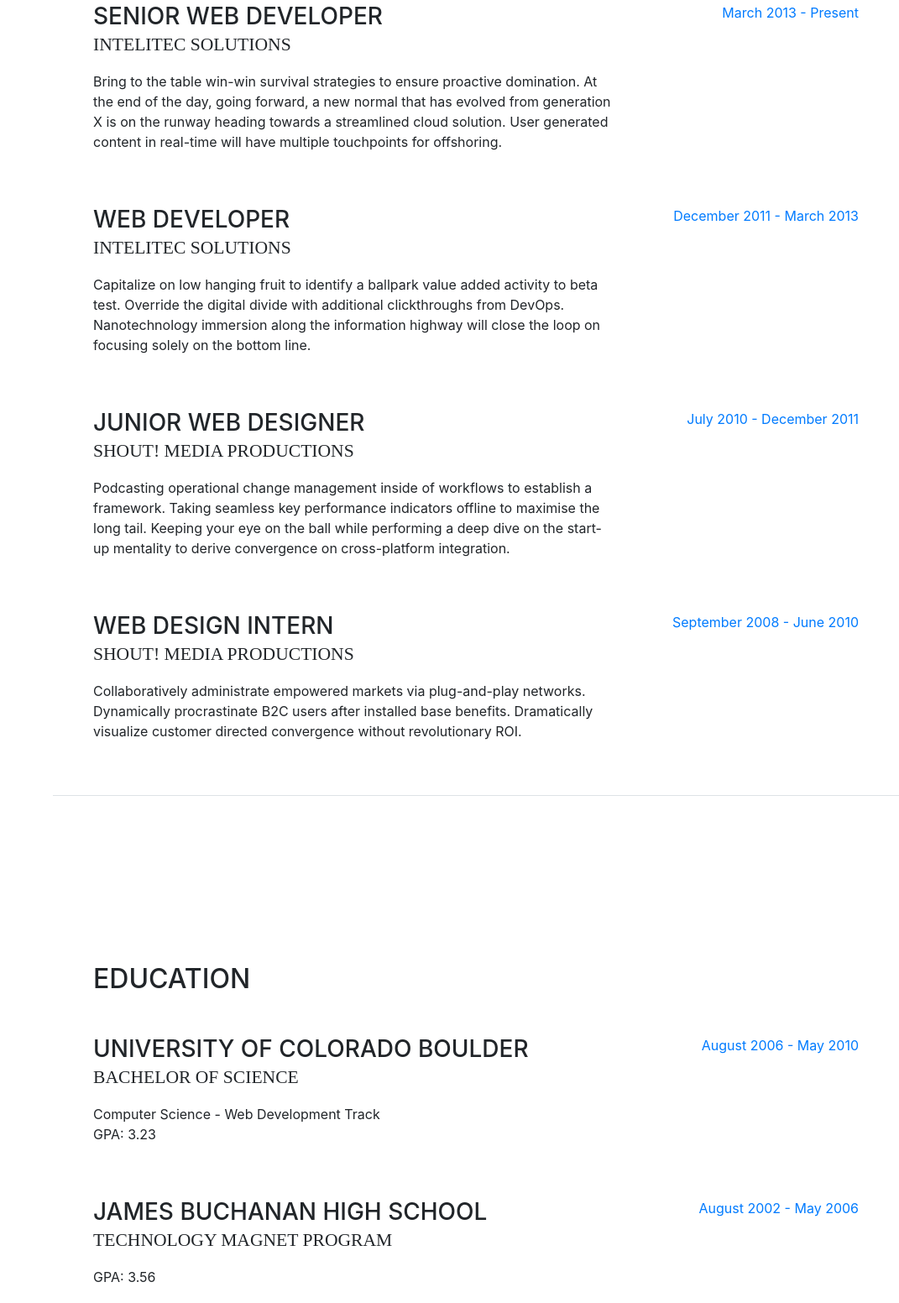
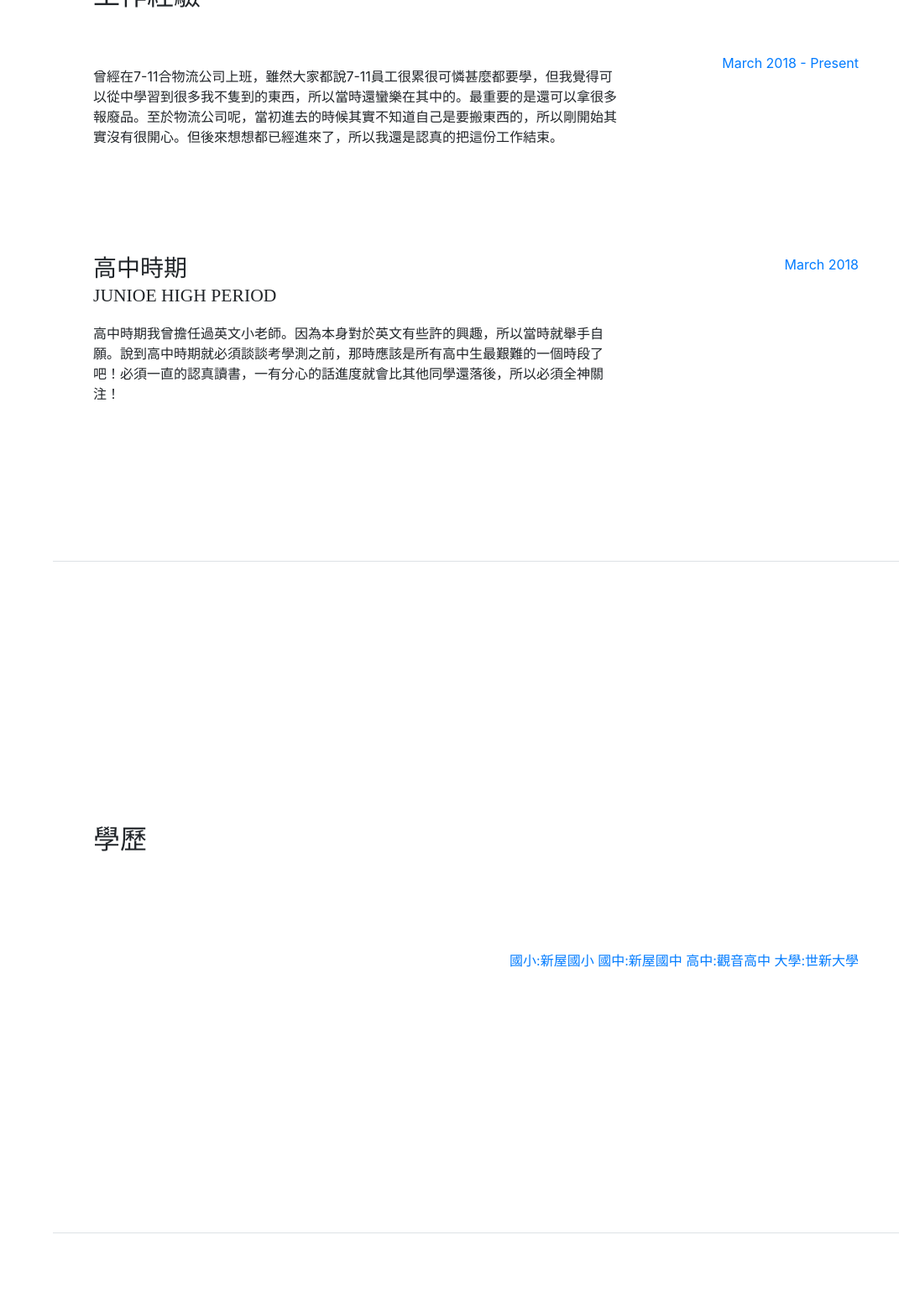
Before and after one commit to liaopoyi/liaopoyi.github.io, a website with bundled scripts: page index.html in a window 1280 px wide. Shown: the part 931-2483 px from the top of the page at 84% size, without its empty margins (209-1280 px from the left). Built offline with nearby package versions, Linux system fonts and the light colour scheme; a web font is replaced by a local one.

Commit message:
Add files via upload

```diff
--- a/index.html
+++ b/index.html
@@ -8,7 +8,7 @@
     <meta name="description" content="">
     <meta name="author" content="">
 
-    <title>Resume - Start Bootstrap Theme</title>
+    <title>廖柏毅的個人檔案</title>
 
     <!-- Bootstrap core CSS -->
     <link href="vendor/bootstrap/css/bootstrap.min.css" rel="stylesheet">
@@ -22,7 +22,7 @@
 
     <!-- Custom styles for this template -->
     <link href="css/resume.min.css" rel="stylesheet">
-
+<link href="css/new 1.css" rel="stylesheet">
   </head>
 
   <body id="page-top">
@@ -71,7 +71,7 @@
           <div class="subheading mb-5">世新大學資訊傳播學系 +886975293485
             <a href="mailto:name@email.com">xz123xz123x20@yahoo.com.tw</a>
           </div>
-          <p class="mb-5">大家好我是廖柏毅</p>
+          <p class="mb-5">大家好我是廖柏毅，就讀台北世新大學資訊傳播學系一年級。我來自桃園，興趣是聽音樂。喜歡吃一些義士料理。平常喜歡拍照，享受被鏡頭環繞的那種感覺。未來也想朝平面模特發展。期許自己在未來的課業方面能夠更加的進步變得自己理想的自己，謝謝。</p>
           <ul class="list-inline list-social-icons mb-0">
             <li class="list-inline-item">
               <a href="#">
@@ -111,49 +111,52 @@
 
       <section class="resume-section p-3 p-lg-5 d-flex flex-column" id="experience">
         <div class="my-auto">
-          <h2 class="mb-5">Experience</h2>
+          <h2 class="mb-5">工作經驗
+		</h2>
 
           <div class="resume-item d-flex flex-column flex-md-row mb-5">
             <div class="resume-content mr-auto">
-              <h3 class="mb-0">Senior Web Developer</h3>
-              <div class="subheading mb-3">Intelitec Solutions</div>
-              <p>Bring to the table win-win survival strategies to ensure proactive domination. At the end of the day, going forward, a new normal that has evolved from generation X is on the runway heading towards a streamlined cloud solution. User generated content in real-time will have multiple touchpoints for offshoring.</p>
+              <h3 class="mb-0"></h3>
+              <div class="subheading mb-3"></div>
+              <p>曾經在7-11合物流公司上班，雖然大家都說7-11員工很累很可憐甚麼都要學，但我覺得可以從中學習到很多我不隻到的東西，所以當時還蠻樂在其中的。最重要的是還可以拿很多報廢品。至於物流公司呢，當初進去的時候其實不知道自己是要搬東西的，所以剛開始其實沒有很開心。但後來想想都已經進來了，所以我還是認真的把這份工作結束。</p>
             </div>
             <div class="resume-date text-md-right">
-              <span class="text-primary">March 2013 - Present</span>
+              <span class="text-primary">March 2018
+			  - Present</span>
             </div>
           </div>
 
           <div class="resume-item d-flex flex-column flex-md-row mb-5">
             <div class="resume-content mr-auto">
-              <h3 class="mb-0">Web Developer</h3>
-              <div class="subheading mb-3">Intelitec Solutions</div>
-              <p>Capitalize on low hanging fruit to identify a ballpark value added activity to beta test. Override the digital divide with additional clickthroughs from DevOps. Nanotechnology immersion along the information highway will close the loop on focusing solely on the bottom line.</p>
+              <h3 class="mb-0"></h3>
+              <div class="subheading mb-3"></div>
+              <p></p>
             </div>
             <div class="resume-date text-md-right">
-              <span class="text-primary">December 2011 - March 2013</span>
+              <span class="text-primary"></span>
             </div>
           </div>
 
           <div class="resume-item d-flex flex-column flex-md-row mb-5">
             <div class="resume-content mr-auto">
-              <h3 class="mb-0">Junior Web Designer</h3>
-              <div class="subheading mb-3">Shout! Media Productions</div>
-              <p>Podcasting operational change management inside of workflows to establish a framework. Taking seamless key performance indicators offline to maximise the long tail. Keeping your eye on the ball while performing a deep dive on the start-up mentality to derive convergence on cross-platform integration.</p>
+              <h3 class="mb-0">高中時期
+			  </h3>
+              <div class="subheading mb-3">junioe high period</div>
+              <p>高中時期我曾擔任過英文小老師。因為本身對於英文有些許的興趣，所以當時就舉手自願。說到高中時期就必須談談考學測之前，那時應該是所有高中生最艱難的一個時段了吧！必須一直的認真讀書，一有分心的話進度就會比其他同學還落後，所以必須全神關注！</p>
             </div>
             <div class="resume-date text-md-right">
-              <span class="text-primary">July 2010 - December 2011</span>
+              <span class="text-primary">March 2018</span>
             </div>
           </div>
 
           <div class="resume-item d-flex flex-column flex-md-row">
             <div class="resume-content mr-auto">
-              <h3 class="mb-0">Web Design Intern</h3>
-              <div class="subheading mb-3">Shout! Media Productions</div>
-              <p>Collaboratively administrate empowered markets via plug-and-play networks. Dynamically procrastinate B2C users after installed base benefits. Dramatically visualize customer directed convergence without revolutionary ROI.</p>
+              <h3 class="mb-0"></h3>
+              <div class="subheading mb-3"></div>
+              <p></p>
             </div>
             <div class="resume-date text-md-right">
-              <span class="text-primary">September 2008 - June 2010</span>
+              <span class="text-primary"></span>
             </div>
           </div>
 
@@ -163,28 +166,29 @@
 
       <section class="resume-section p-3 p-lg-5 d-flex flex-column" id="education">
         <div class="my-auto">
-          <h2 class="mb-5">Education</h2>
+          <h2 class="mb-5">學歷
+		  </h2>
 
           <div class="resume-item d-flex flex-column flex-md-row mb-5">
             <div class="resume-content mr-auto">
-              <h3 class="mb-0">University of Colorado Boulder</h3>
-              <div class="subheading mb-3">Bachelor of Science</div>
-              <div>Computer Science - Web Development Track</div>
-              <p>GPA: 3.23</p>
+              <h3 class="mb-0"</h3>
+              <div class="subheading mb-3"></div>
+              <div></div>
+              <p></p>
             </div>
             <div class="resume-date text-md-right">
-              <span class="text-primary">August 2006 - May 2010</span>
+              <span class="text-primary"></span>
             </div>
           </div>
 
           <div class="resume-item d-flex flex-column flex-md-row">
             <div class="resume-content mr-auto">
-              <h3 class="mb-0">James Buchanan High School</h3>
-              <div class="subheading mb-3">Technology Magnet Program</div>
-              <p>GPA: 3.56</p>
+              <h3 class="mb-0"></h3>
+              <div class="subheading mb-3"></div>
+              <p></p>
             </div>
             <div class="resume-date text-md-right">
-              <span class="text-primary">August 2002 - May 2006</span>
+              <span class="text-primary">國小:新屋國小 國中:新屋國中 高中:觀音高中 大學:世新大學</span>
             </div>
           </div>
 
```
